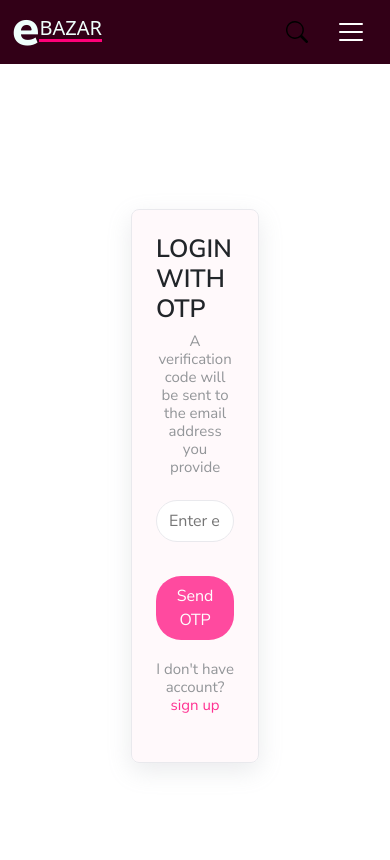
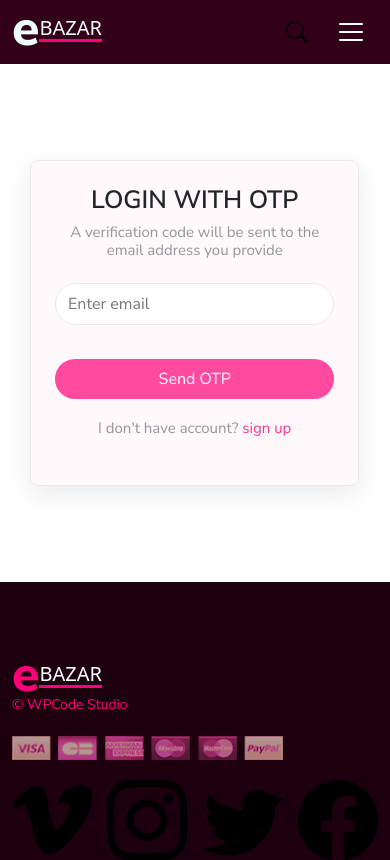
Before and after one commit to devsrocky/eBazar-UI, a React (Vite) app: page /login in a window 390 px wide. Shown: the top 860 px of the page. Built offline with nearby package versions, Linux system fonts and the light colour scheme; no server answers; a web font is replaced by a local one.

Commit message:
eBazar v 2.0.2

```diff
--- a/index.html
+++ b/index.html
@@ -8,7 +8,7 @@
     <link rel="icon" type="image/svg+xml" href="/eBazar.ico" />
 
     <!-- Title -->
-    <title>eBazar UI - Modern Marketplace</title>
+    <title>eBazar - Modern Marketplace</title>
 
     <!-- Open Graph / Social Sharing (Optional but recommended) -->
     <meta property="og:title" content="eBazar UI - Modern Marketplace" />
--- a/src/assets/styles/responsive.css
+++ b/src/assets/styles/responsive.css
@@ -197,5 +197,8 @@
     .main-menu a:hover::after {
         width: fit-content;
     }
+    .form-card{
+        max-width: 90%;
+    }
 
 }
--- a/src/components/user/LoginForm.jsx
+++ b/src/components/user/LoginForm.jsx
@@ -50,9 +50,9 @@ const LoginForm = () => {
 
 
     return (
-        <Container>
+        <Container className='py-5 my-5'>
             <Row>
-                <Col xs={12} className='d-flex justify-content-center align-items-center min-vh-100'>
+                <Col xs={12} className='d-flex justify-content-center align-items-center'>
                     <div className='form-card bg-clr p-4 d-flex flex-column align-items-center justify-content-center'>
                         <h5>Login with OTP</h5>
                         <p className='pb-2'>A verification code will be sent to the email address you provide</p>
@@ -64,9 +64,6 @@ const LoginForm = () => {
                                     <input type="text" value={LoginFormData.otp} onChange={(e) => {LoginFormOnChange("otp", e.target.value)}} placeholder='6 Digit Otp' />
                                 )
                             }
-                            {/* {
-                                response === true ? <input type="text" placeholder='6 Digit Otp' /> : <></>
-                            } */}
                             <br/>
                             <SubmitBtn Text={Text}>Sent OTP</SubmitBtn>
                             <br/>
```
